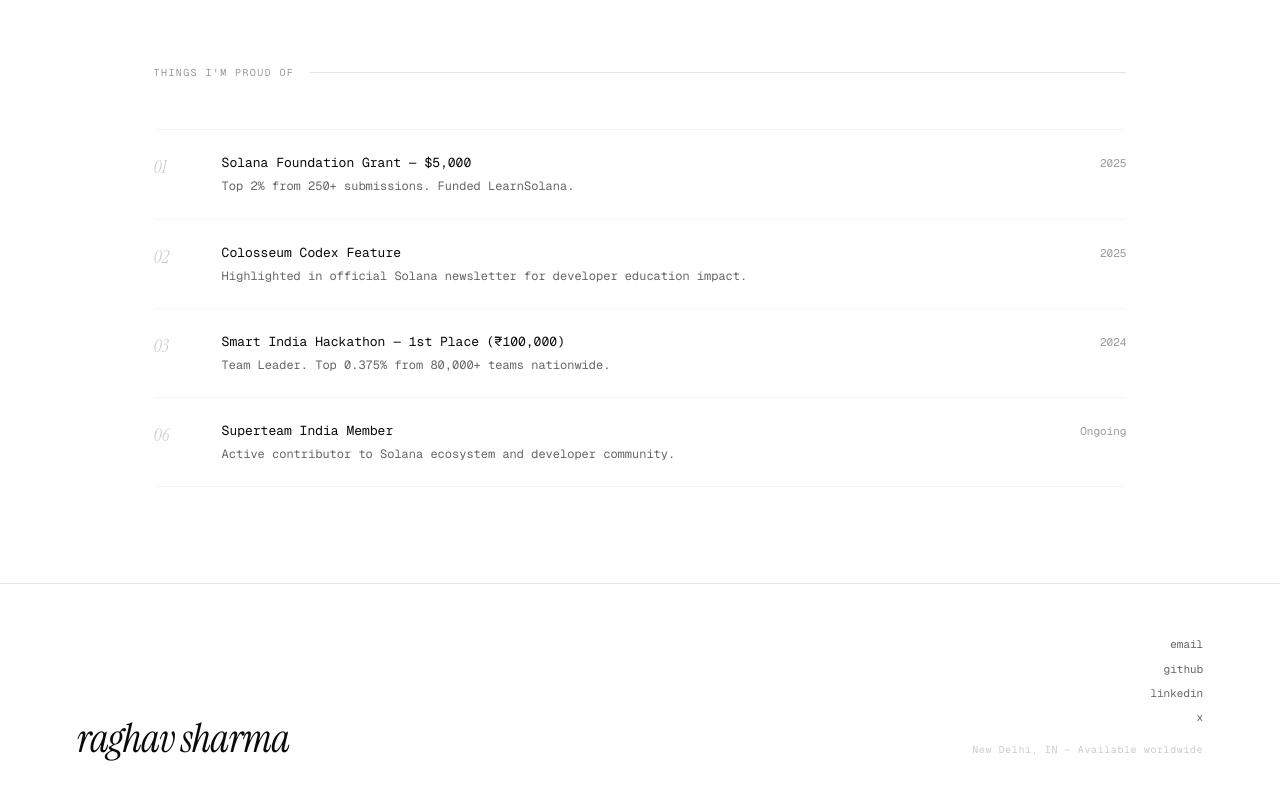
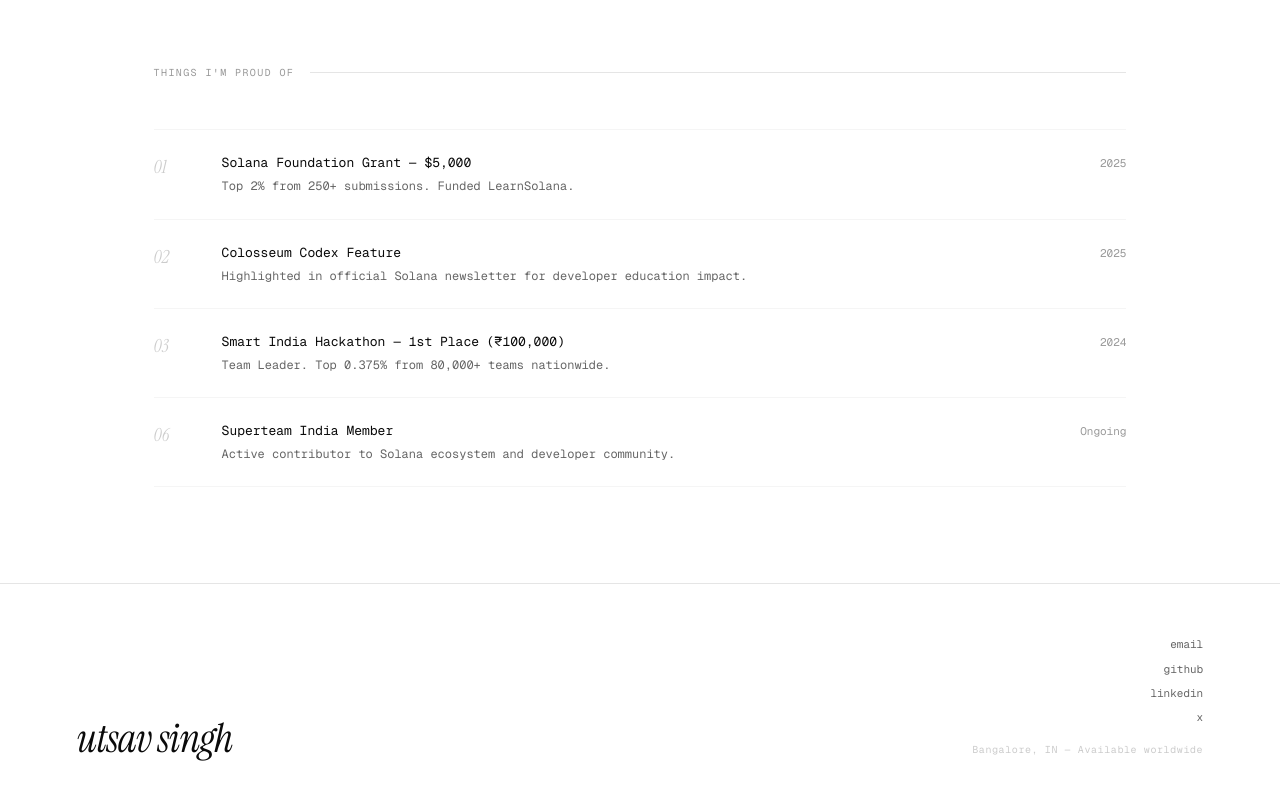
Before and after one commit to dr-hofstadter/portfolio, a React (Vite) app: page / in a window 1280 px wide. Shown: the part 2968-3768 px from the top of the page. Built offline with nearby package versions, Linux system fonts and the light colour scheme.

Commit message:
Update Footer.jsx

```diff
--- a/src/components/sections/Footer.jsx
+++ b/src/components/sections/Footer.jsx
@@ -28,7 +28,7 @@
           color: "#0a0a0a",
         }}
       >
-        raghav sharma
+        Utsav Singh
       </div>
 
       <div
@@ -65,7 +65,7 @@
           className="footer-note"
           style={{ fontSize: 10, color: "#ccc", marginTop: 12, letterSpacing: "0.06em" }}
         >
-          New Delhi, IN — Available worldwide
+          Bangalore, IN — Available worldwide
         </div>
       </div>
     </footer>
```
